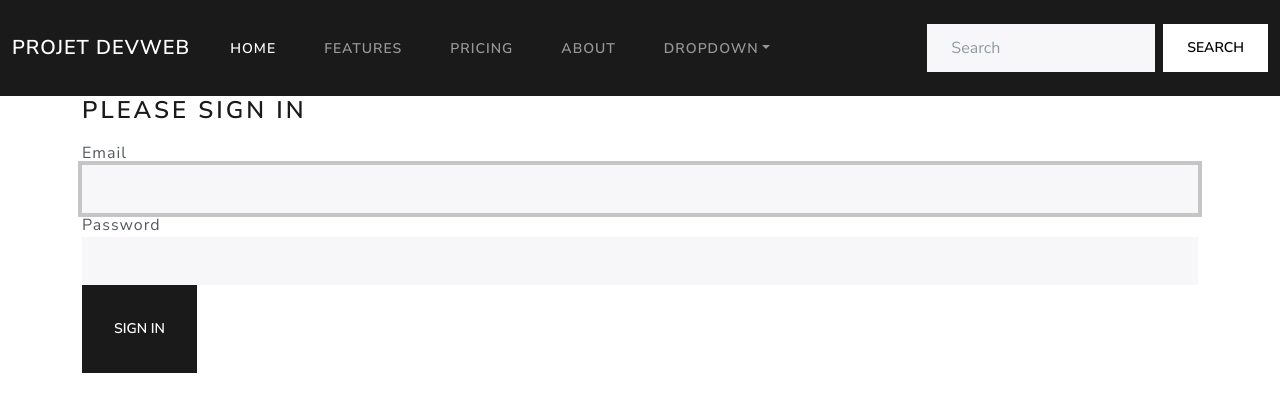
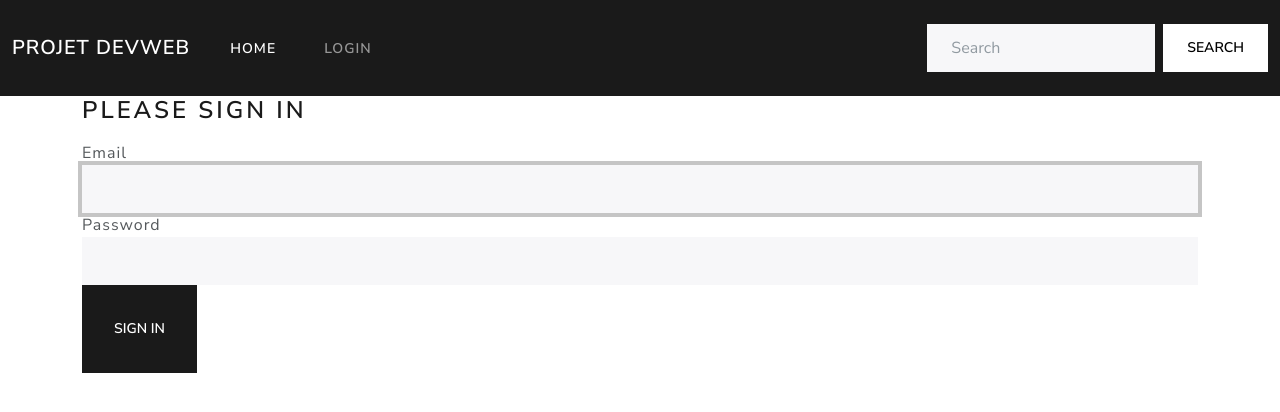
Before and after one commit to Armantos/Projet_eCommerce, a Symfony app: template templates/security/login.html.twig in a window 1280 px wide. Shown: the top 412 px of the page. Run offline with Twig, Linux system fonts and the light colour scheme; the template is opened without the code that fills it, so the values that code supplies are empty; some libraries are stand-ins or nearby versions.

Commit message:
bouton login, logout et panier ajoutés + affichage en fonction de si l'utilisateur est connecté ou non

```diff
--- a/composer.json
+++ b/composer.json
@@ -37,6 +37,7 @@
         "symfony/property-access": "5.3.*",
         "symfony/property-info": "5.3.*",
         "symfony/proxy-manager-bridge": "5.3.*",
+        "symfony/rate-limiter": "5.3.*",
         "symfony/runtime": "5.3.*",
         "symfony/security-bundle": "5.3.*",
         "symfony/security-core": "5.3.*",
--- a/src/Security/LoginAuthenticator.php
+++ b/src/Security/LoginAuthenticator.php
@@ -54,7 +54,7 @@ class LoginAuthenticator extends AbstractLoginFormAuthenticator
 
         // For example:
         //Retourne sur la page home si la connexion fonctionne
-        return new RedirectResponse($this->urlGenerator->generate('hello'));
+        return new RedirectResponse($this->urlGenerator->generate('home'));
         //throw new \Exception('TODO: provide a valid redirect inside '.__FILE__);
     }
 
--- a/templates/base.html.twig
+++ b/templates/base.html.twig
@@ -21,6 +21,8 @@
             {#{{ encore_entry_script_tags('app') }}#}
         {% endblock %}
     </head>
+
+
     <body>
     <header>
         <nav class="navbar navbar-expand-lg navbar-dark bg-primary">
@@ -37,26 +39,29 @@
                                 <span class="visually-hidden">(current)</span>
                             </a>
                         </li>
+
+                        {% if not app.user %}
+                        <!-- Si l'utilisateur n'est pas connecte, afficher le bouton login-->
                         <li class="nav-item">
-                            <a class="nav-link" href="#">Features</a>
+                            <a class="nav-link" href="login">Login</a>
                         </li>
-                        <li class="nav-item">
-                            <a class="nav-link" href="#">Pricing</a>
-                        </li>
-                        <li class="nav-item">
-                            <a class="nav-link" href="#">About</a>
-                        </li>
-                        <li class="nav-item dropdown">
-                            <a class="nav-link dropdown-toggle" data-bs-toggle="dropdown" href="#" role="button" aria-haspopup="true" aria-expanded="false">Dropdown</a>
-                            <div class="dropdown-menu">
-                                <a class="dropdown-item" href="#">Action</a>
-                                <a class="dropdown-item" href="#">Another action</a>
-                                <a class="dropdown-item" href="#">Something else here</a>
-                                <div class="dropdown-divider"></div>
-                                <a class="dropdown-item" href="#">Separated link</a>
-                            </div>
-                        </li>
+                        {% endif %}
+
+                        {% if app.user %}
+                        <!--Si l'utilisateur est connecte, afficher le bouton panier et deconnexion-->
+                        <ul class="navbar-nav">
+                            <li class="nav-item">
+                                <a href="{{ path('home')}}" class="nav-link">Panier</a>
+                            </li>
+                            <li class="nav-item">
+                                <a href="{{ path('app_logout')}}" class="nav-link">Se déconnecter</a>
+                            </li>
+                        </ul>
+
+                        {% endif %}
                     </ul>
+
+                    <!--Barre de recherche à implementer ?-->
                     <form class="d-flex" data-children-count="1">
                         <input class="form-control me-sm-2" type="text" placeholder="Search">
                         <button class="btn btn-secondary my-2 my-sm-0" type="submit">Search</button>
@@ -67,6 +72,7 @@
     </header>
 
     <div class="container">
+
         {% block body %}{% endblock %}
     </div>
 
```
Also changed, not shown: src/Entity/User.php (+30 -4 lines), templates/login/login.html.twig (+14 -0 lines), 5 other files.
